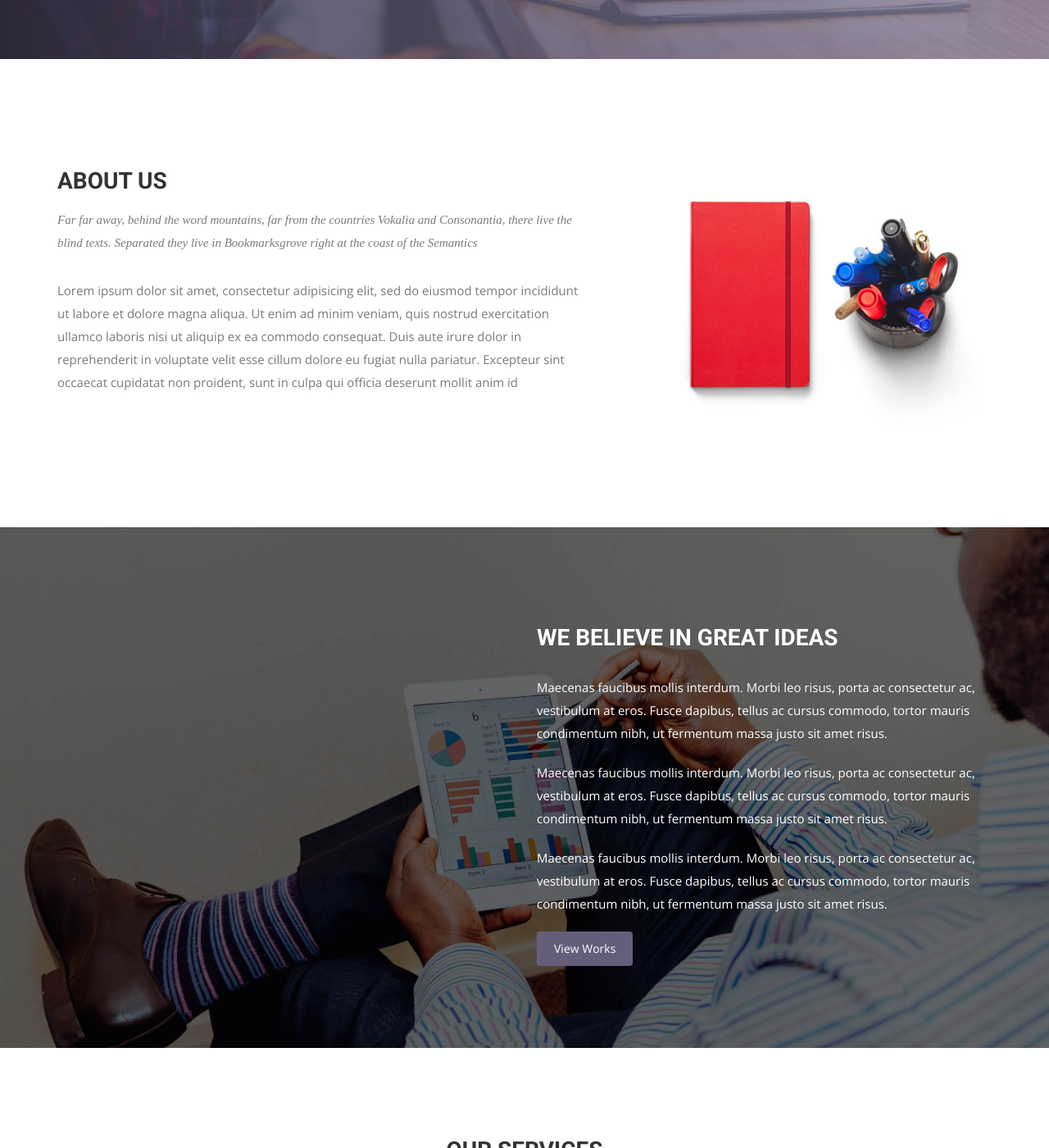
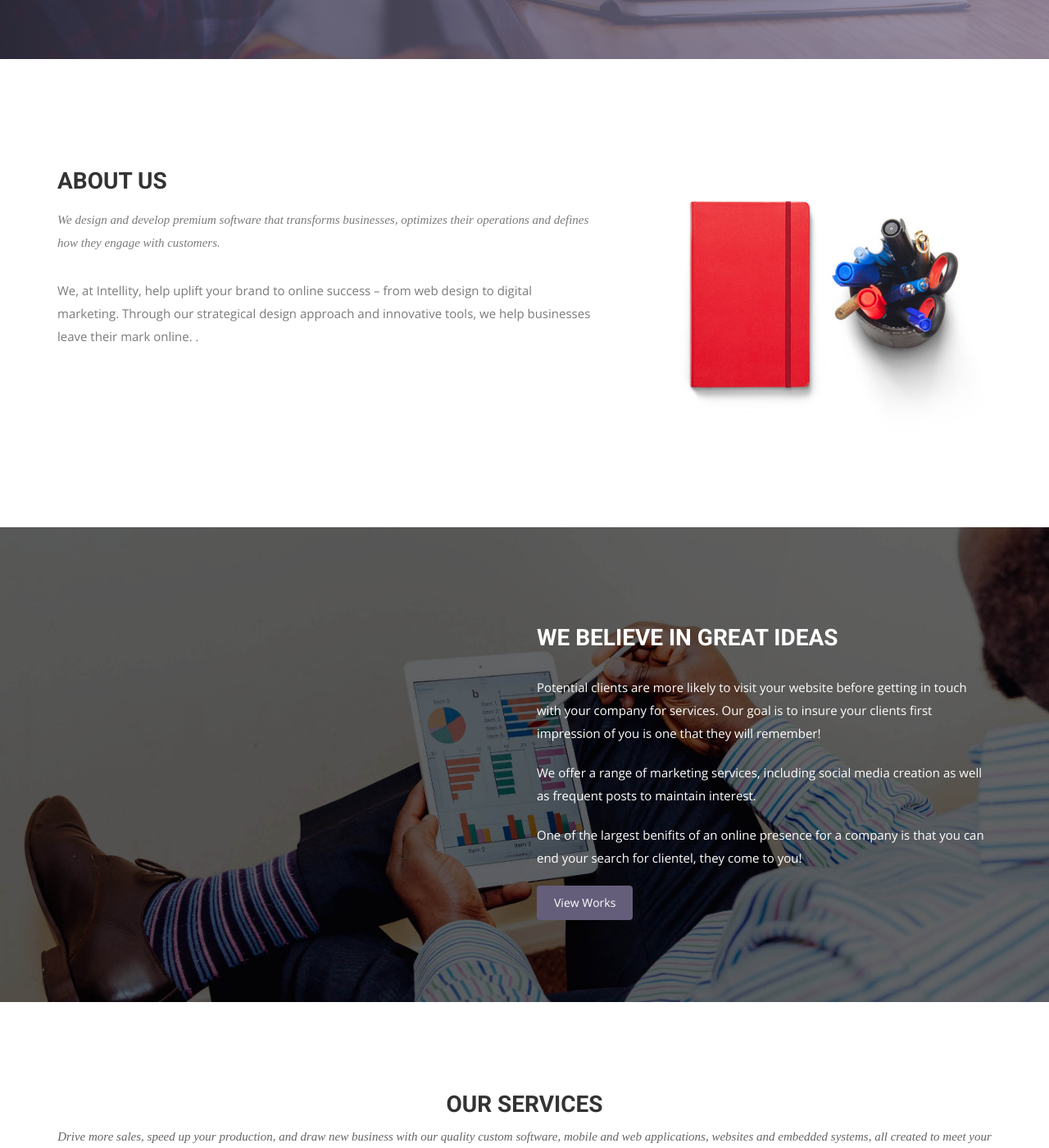
Before and after one commit to intellity/index, a Jekyll site: the page built from index.html, in a window 1280 px wide and 1400 px high, scrolled down 783 px. Shown: the whole window at 82% size. Built offline with Jekyll 4.4.1, drawn with Linux system fonts in a browser that asks for light colours; nearby versions of some CDN libraries; some web fonts are replaced; some of the changed text lies outside the part shown.

Commit message:
Update index.html

```diff
--- a/index.html
+++ b/index.html
@@ -25,9 +25,9 @@ permalink: /
         <div class="block">
           <div class="section-title">
             <h2>About Us</h2>
-            <p>Far far away, behind the word mountains, far from the countries Vokalia and Consonantia, there live the blind texts. Separated they live in Bookmarksgrove right at the coast of the Semantics</p>
+            <p>We design and develop premium software that transforms businesses, optimizes their operations and defines how they engage with customers.</p>
           </div>
-          <p>Lorem ipsum dolor sit amet, consectetur adipisicing elit, sed do eiusmod tempor incididunt ut labore et dolore magna aliqua. Ut enim ad minim veniam, quis nostrud exercitation ullamco laboris nisi ut aliquip ex ea commodo consequat. Duis aute irure dolor in reprehenderit in voluptate velit esse cillum dolore eu fugiat nulla pariatur. Excepteur sint occaecat cupidatat non proident, sunt in culpa qui officia deserunt mollit anim id </p>
+          <p>We, at Intellity, help uplift your brand to online success – from web design to digital marketing. Through our strategical design approach and innovative tools, we help businesses leave their mark online. .</p>
         </div>
       </div><!-- .col-md-7 close -->
       <div class="col-md-5 col-sm-12">
@@ -44,9 +44,9 @@ permalink: /
   <div class="row">
     <div class="col-md-6 col-md-offset-6">
       <h2>WE BELIEVE IN GREAT IDEAS</h2>
-      <p>Maecenas faucibus mollis interdum. Morbi leo risus, porta ac consectetur ac, vestibulum at eros. Fusce dapibus, tellus ac cursus commodo, tortor mauris condimentum nibh, ut fermentum massa justo sit amet risus.</p>
-      <p>Maecenas faucibus mollis interdum. Morbi leo risus, porta ac consectetur ac, vestibulum at eros. Fusce dapibus, tellus ac cursus commodo, tortor mauris condimentum nibh, ut fermentum massa justo sit amet risus.</p>
-      <p>Maecenas faucibus mollis interdum. Morbi leo risus, porta ac consectetur ac, vestibulum at eros. Fusce dapibus, tellus ac cursus commodo, tortor mauris condimentum nibh, ut fermentum massa justo sit amet risus.</p>
+      <p>Potential clients are more likely to visit your website before getting in touch with your company for services. Our goal is to insure your clients first impression of you is one that they will remember!</p>
+      <p>We offer a range of marketing services, including social media creation as well as frequent posts to maintain interest.</p>
+      <p>One of the largest benifits of an online presence for a company is that you can end your search for clientel, they come to you!</p>
       <a href="#" class="btn btn-view-works">View Works</a>
     </div>
   </div>
@@ -59,7 +59,7 @@ permalink: /
     <div class="row">
       <div class="section-title">
         <h2>Our Services</h2>
-        <p>Far far away, behind the word mountains, far from the countries Vokalia and Consonantia, there live the blind texts. Separated they live in Bookmarksgrove right at the coast of the Semantics</p>
+        <p>Drive more sales, speed up your production, and draw new business with our quality custom software, mobile and web applications, websites and embedded systems, all created to meet your needs.</p>
       </div>
     </div>
     <div class="row ">
@@ -142,7 +142,7 @@ permalink: /
     <div class="row">
       <div class="section-title text-center">
         <h2>Fun Facts About Us</h2>
-        <p>Far far away, behind the word mountains, far from the countries Vokalia and Consonantia, there live the blind texts. Separated they live in Bookmarksgrove right at the coast of the Semantics</p>
+        <p>We provide quality services to create custom digital solutions for companies driven by the passion to innovate and the desire to lead the way. The digital strategies and solutions delivered by our 150 experts transform business models, customer experiences and operations.</p>
       </div>
     </div>
     <div class="row">
```
